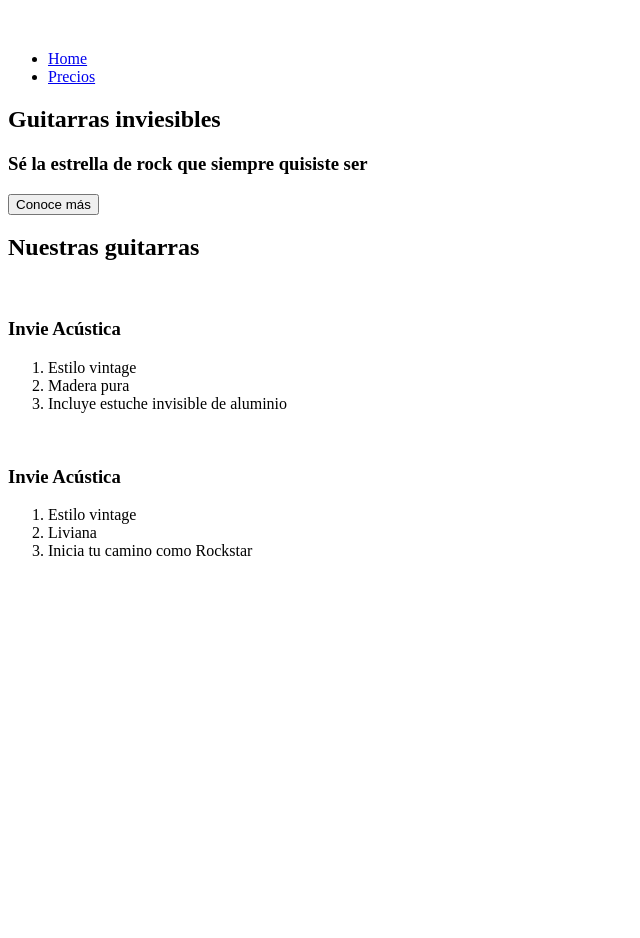
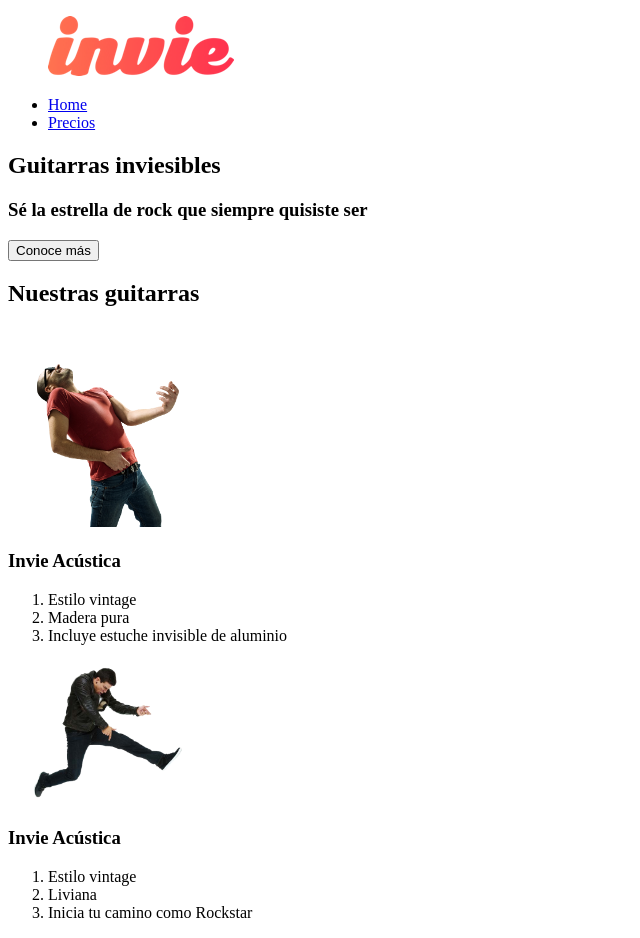
Before and after one commit to cfranco92/CURSO_DESARROLLO_ONLINE_WEB, a plain HTML site: page HTML/index.html in a window 1280 px wide. Shown: the whole page, without its empty margins (0-640 px from the left). Before the commit the page ends 800 px from the top, so only its background shows below. Drawn offline with Linux system fonts and the light colour scheme.

Commit message:
AGREGANDO IMÁGENES AL SITIO
Iniciaremos a agregar los atributos a nuestros elementos HTML. En el
caso del elemento <img>, necesitamos de la ruta de la imágen. Quiere
decir que usamos el atributo src. No olviden que existen 2 tipos de
rutas, tanto relativa como absoluta. Igualmente, por medio de
atributos, nosotros podemos fijar un tamaño a la imagen.

Archivos:
https://github.com/platzi/desarrollo-web-online/tree/master/images

```diff
--- a/HTML/index.html
+++ b/HTML/index.html
@@ -6,9 +6,8 @@
   </head>
   <body>
     <header> <!-- header -->
-
       <figure> <!-- logotipo -->
-        <img src="" alt="">
+        <img src="images/invie.png" width="186" height="60" alt="Invie logotipo"/>
       </figure>
       <nav> <!-- menu -->
         <ul>
@@ -29,7 +28,7 @@
     <section> <!--  guitarras -->
       <h2>Nuestras guitarras</h2> <!-- titulo -->
       <article> <!-- guitarra 1 -->
-        <img/>
+        <img src="images/invie-acustica.png" alt="Guitarra Invie Acústica" width="200"/>
         <h3>Invie Acústica</h3>
         <ol>
           <li>Estilo vintage</li>
@@ -38,7 +37,7 @@
         </ol>
       </article>
       <article> <!-- guitarra 2 -->
-        <img/>
+        <img src="images/invie-classic.png"alt="Guitarra classic" width="200"/>
         <h3>Invie Acústica</h3>
         <ol>
           <li>Estilo vintage</li>
```
Also changed, not shown: HTML/images/background.png (added), HTML/images/invie-acustica.png (added), HTML/images/invie-classic.png (added), HTML/images/invie.png (added).
